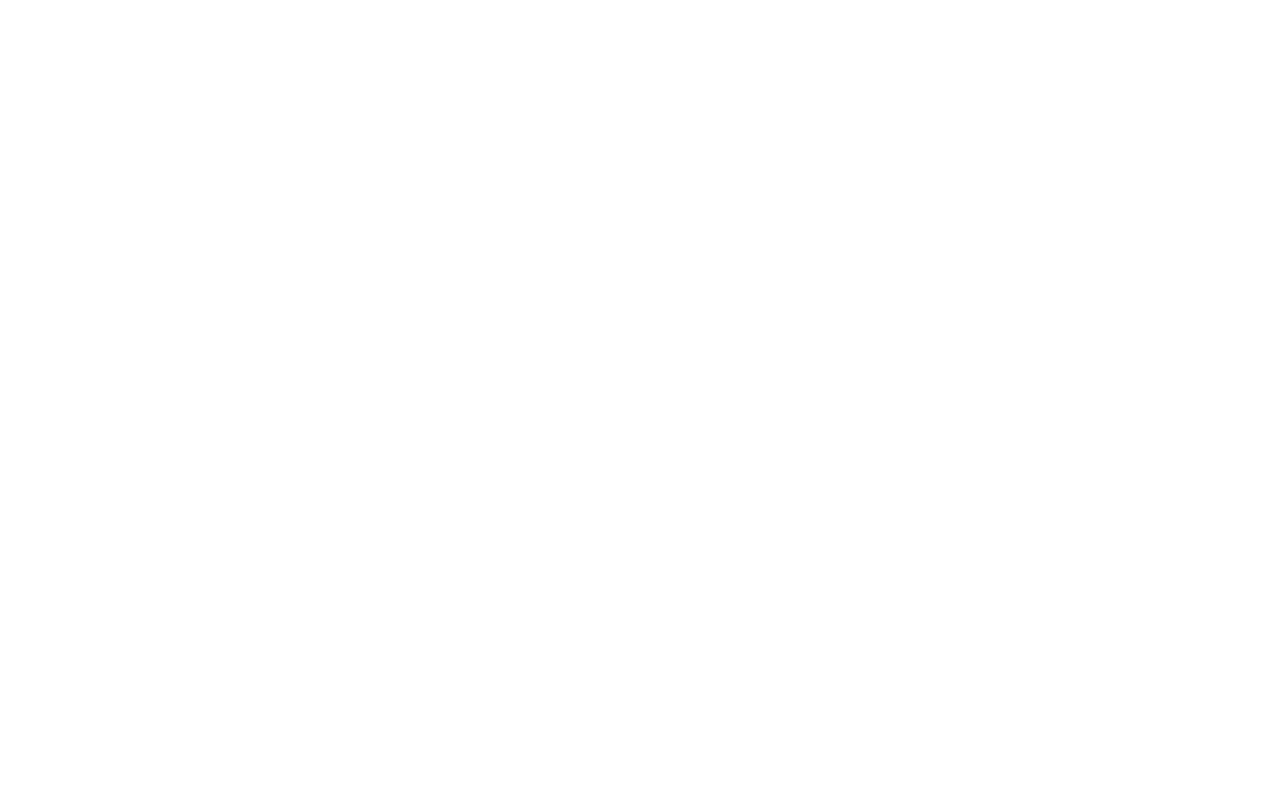
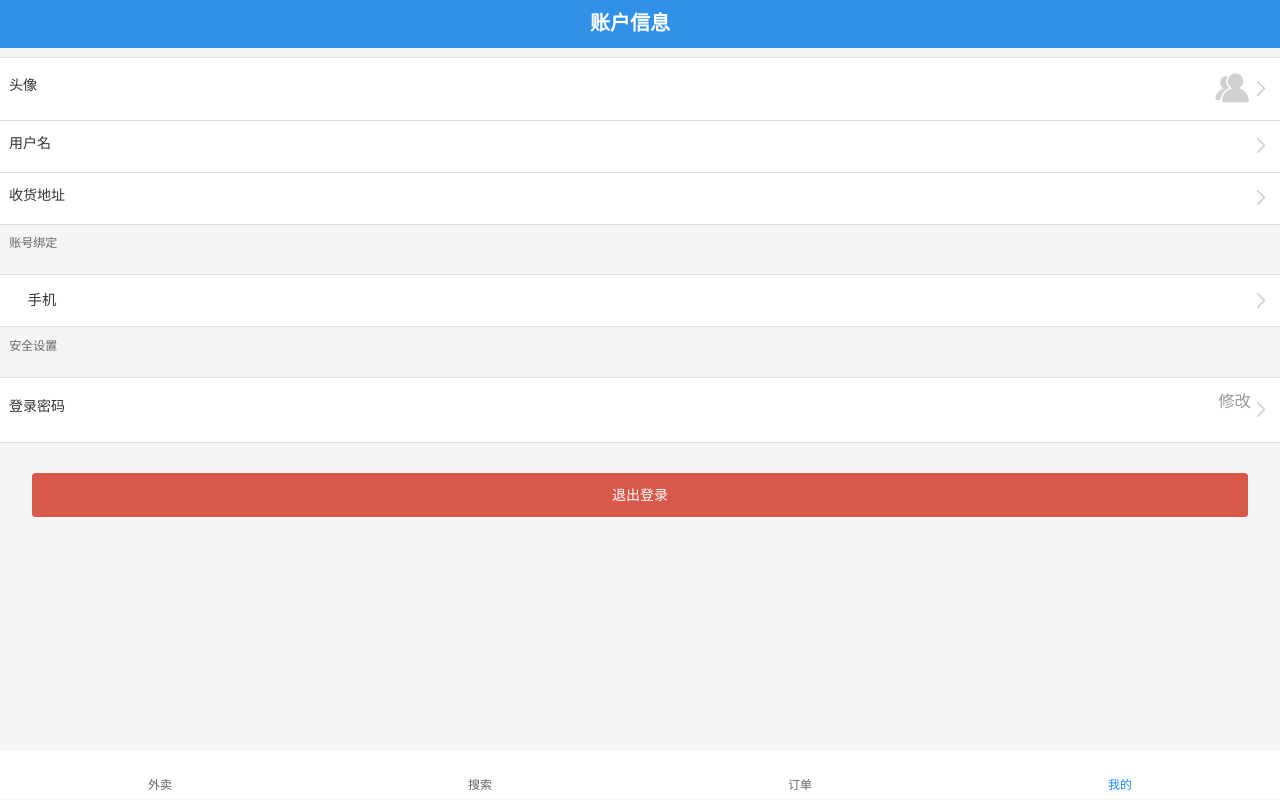
Before and after one commit to David19910306/vue3-elm, a Vue app: page /main/mine/profile in a window 1280 px wide. Before the commit this address had no page. Built offline with nearby package versions, Linux system fonts and the light colour scheme; a web font is replaced by a local one.

Commit message:
个人信息界面和相关问题完善

```diff
--- a/src/components/header/index.vue
+++ b/src/components/header/index.vue
@@ -20,7 +20,8 @@
       const { target } = event
       // console.log(event)
       target.className.includes('searchIcon') ? router.push({ path: '/main/search' }) : target.className.includes('leftIcon') ? router.go(-1)
-        : target.innerHTML === '登录|注册' ? router.push({ path: '/login' }) : console.log()
+        : target.innerHTML === '登录|注册' ? router.push({ path: '/login' })
+          : target.className.includes('user-icon') ? router.push({ path: '/main/mine' }) : router.push({ path: '' })
     }
 
     return { clickHandler }
--- a/src/router/index.ts
+++ b/src/router/index.ts
@@ -35,7 +35,14 @@
       {
         path: '/main/mine',
         name: 'MainMine',
-        component: () => import(/* webpackChunkName:"Main" */ '../views/Main/Mine/index.vue')
+        component: () => import(/* webpackChunkName:"Main" */ '../views/Main/Mine/index.vue'),
+        children: [
+          {
+            path: '/main/mine/profile',
+            name: 'Profile',
+            component: () => import(/* webpackChunkName:"Main" */ '../views/Main/Mine/profile/index.vue')
+          }
+        ]
       }
     ]
   },
--- a/src/store/state.ts
+++ b/src/store/state.ts
@@ -9,7 +9,7 @@
   geohash: '',
   cartFoods: [], // 购物车的数据存储
   restaurantInfo: {}, // 当前餐馆信息
-  userId: 0 // 用户id
+  userId: 0 // 用户id, 默认为0
 }
 
 export default state
--- a/src/views/Home/index.vue
+++ b/src/views/Home/index.vue
@@ -56,7 +56,7 @@
 
     // 组件挂载之后即可请求后台数据
     onMounted(async () => {
-      const location = await httpRequest('https://elm.cangdu.org/v1/cities', 'get', { type: 'guess' })
+      const location = await httpRequest('http://120.79.121.94:8001/v1/cities', 'get', { type: 'guess' })
       const hot = await httpRequest('/api/v1/cities', 'get', { type: 'hot' })
       const group = await httpRequest('/api/v1/cities', 'get', { type: 'group' })
       // console.log(location, hot, group)
--- a/src/views/Main/List/index.vue
+++ b/src/views/Main/List/index.vue
@@ -4,7 +4,7 @@
       <template v-slot:left><span><i class="iconfont icon-fangxiang-zuo arrowLeft leftIcon"></i></span></template>
       <template v-slot:center><span class="detail-center">订单列表</span></template>
     </Header>
-    <section class="list-container">
+    <section class="list-container" v-if="store.getters.getUserId !== 0">
       <ul class="list-ul">
         <li v-for="order in orders" :key="order.id">
           <div class="shop-avatar">
@@ -16,7 +16,7 @@
                 <h4>{{order.restaurant_name}}<i class="iconfont icon-fangxiang-you"></i></h4>
                 <p class="order-time">{{order.formatted_created_at}}</p>
               </section>
-              <section class="delay" :style="{color: `#${order.status_bar.color}`}">{{order.status_bar.title}}</section>
+              <section class="delay" :style="{color: `#${Object.keys(order).length !== 0 && order.status_bar.color}`}">{{order.status_bar.title}}</section>
             </header>
             <section class="order-list-detail">
               <p>{{`${order.basket.group[0][0].name} 等${order.basket.group.reduce((prev, curr) => prev + curr.length,0)}件商品`}}</p>
@@ -54,7 +54,7 @@
     onMounted(async () => {
       // 获取订单列表
       const result = await httpRequest(`/api/bos/v2/users/${store.getters.getUserId}/orders`, 'get', { limit: 10, offset: 0 })
-      console.log(result)
+      // console.log(store.getters.getUserId)
       orders.value = result.data
     })
 
@@ -64,7 +64,7 @@
       // console.log(restaurantId)
     }
 
-    return { orders, another }
+    return { orders, another, store }
   }
 })
 </script>
@@ -74,6 +74,7 @@
   height: 100%;
   display: flex;
   flex-direction: column;
+  background-color: #f1f1f1;
   .detail-center{
     font-size: .2rem;
     font-weight: 700;
--- a/src/views/Main/Mine/index.vue
+++ b/src/views/Main/Mine/index.vue
@@ -1,11 +1,14 @@
 <template>
-  <div class="mine">
+  <template v-if="route.path.includes('profile')">
+    <router-view></router-view>
+  </template>
+  <div class="mine" v-else>
     <Header>
       <template v-slot:left><span><i class="iconfont icon-fangxiang-zuo arrowLeft leftIcon"></i></span></template>
       <template v-slot:center><span class="detail-center">我的</span></template>
     </Header>
     <section class="profile-container">
-      <router-link :to="`${userId !== undefined && userId !== 0? '/profile': '/login'}`">
+      <router-link :to="`${userId !== 0? '/main/mine/profile': '/login'}`">
         <div class="register-login">
           <img class="login-image" :src="`${userId && userId !== 0? `https://elm.cangdu.org/img/${userInfo.avatar}`: 'https://img1.baidu.com/it/u=1303378338,2744756438&fm=253&fmt=auto&app=138&f=JPEG?w=500&h=417'}`" />
             <div class="login">
@@ -90,28 +93,32 @@
 </template>
 
 <script lang="ts">
-import { defineComponent, onMounted, reactive, toRefs } from 'vue'
+import { defineComponent, onActivated, reactive, toRefs } from 'vue'
 import Header from '@/components/header/index.vue'
 import { useStore } from 'vuex'
 import { getUserInfo } from '@/hook/mine'
+import { useRoute } from 'vue-router'
 
 export default defineComponent({
   name: 'MainMine',
   components: { Header },
   setup () {
     const store = useStore()
+    const route = useRoute()
     const state = reactive({
-      userId: store.getters.getUserId,
+      userId: store.state.userId,
       userInfo: {}
     })
 
-    onMounted(async () => {
+    onActivated(async () => {
+      console.log(store.state.userId, 'userId')
+      if (store.getters.getUserId === 0) return state.userInfo
       const userInfo = await getUserInfo(store.getters.getUserId)
       state.userInfo = userInfo
       console.log(userInfo)
     })
 
-    return { ...toRefs(state) }
+    return { ...toRefs(state), route }
   }
 })
 </script>
@@ -130,6 +137,7 @@
     font-size: .25rem;
   }
   .profile-container{
+    flex: 1;
     .register-login{
       height: .9rem;
       background-color: #3190e8;
--- /dev/null
+++ b/src/views/Main/Mine/profile/index.vue
@@ -0,0 +1,152 @@
+<template>
+  <div class="profile">
+    <Header>
+      <template v-slot:left><span><i class="iconfont icon-fangxiang-zuo arrowLeft leftIcon"></i></span></template>
+      <template v-slot:center><span class="detail-center">账户信息</span></template>
+    </Header>
+    <section class="profile-info">
+      <section class="headportrait">
+        <h2>头像</h2>
+        <div class="headportrait-div">
+          <Icon name="friends" size="0.4rem" color="#d0d0d0"/>
+          <Icon name="arrow" size="0.2rem" color="#d0d0d0"/>
+        </div>
+      </section>
+      <router-link to="">
+        <section class="username">
+          <h2>用户名</h2>
+          <Icon name="arrow" size="0.2rem" color="#d0d0d0"/>
+        </section>
+      </router-link>
+      <router-link to="">
+        <section class="username">
+          <h2>收货地址</h2>
+          <Icon name="arrow" size="0.2rem" color="#d0d0d0"/>
+        </section>
+      </router-link>
+      <p class="bind-account">账号绑定</p>
+      <section class="phone">
+        <span class="iconfont icon-phone-iphone"></span>
+        <label>手机</label>
+        <Icon name="arrow" size="0.2rem" color="#d0d0d0"/>
+      </section>
+      <p class="bind-account">安全设置</p>
+      <router-link to="">
+        <section class="username" style="border-top: 1px solid #ddd;">
+          <h2>登录密码</h2>
+          <span class="changePassword">
+            <p>修改</p>
+            <Icon name="arrow" size="0.2rem" color="#d0d0d0"/>
+          </span>
+        </section>
+      </router-link>
+      <Button class="logout" color="#d8584a" block>退出登录</Button>
+    </section>
+  </div>
+</template>
+
+<script lang="ts">
+import { defineComponent } from 'vue'
+import { Icon, Button } from 'vant'
+import Header from '@/components/header/index.vue'
+
+export default defineComponent({
+  name: 'Profile',
+  components: { Header, Icon, Button },
+  setup () {
+    console.log('@')
+  }
+})
+</script>
+
+<style lang="less" scoped>
+.profile{
+  height: 100%;
+  display: flex;
+  flex-direction: column;
+  background-color: #f5f5f5;
+  .detail-center{
+    font-size: .2rem;
+    font-weight: 700;
+  }
+  .arrowLeft{
+    font-size: .25rem;
+  }
+  .profile-info{
+    flex: 1;
+    .headportrait{
+      margin-top: 0.09rem;
+      padding: 0.11rem 0.09rem;
+      display: flex;
+      justify-content: space-between;
+      align-items: center;
+      border-top: 1px solid #ddd;
+      border-bottom: 1px solid #ddd;
+      background: #fff;
+      h2{
+        font-size: .14rem;
+        color: #333;
+        font-weight: 500;
+        align-items: center;
+      }
+      .headportrait-div{
+        display: flex;
+        align-items: center;
+      }
+    }
+    .username{
+      padding: 0.11rem 0.09rem;
+      display: flex;
+      justify-content: space-between;
+      align-items: center;
+      background: #fff;
+      border-bottom: 1px solid #ddd;
+      h2{
+        font-size: .14rem;
+        color: #333;
+        font-weight: 500;
+        align-items: center;
+      }
+      .changePassword{
+        display: flex;
+        align-items: center;
+        p{
+          color: #999;
+          font-size: .164rem;
+          font-weight: 300;
+        }
+      }
+    }
+    .bind-account{
+      padding: 0.093rem;
+      font-size: .12rem;
+      color: #666;
+    }
+    .phone{
+      padding: .1rem .09rem;
+      border-bottom: 1px solid #ddd;
+      border-top: 1px solid #ddd;
+      display: flex;
+      background-color: #fff;
+      align-items: center;
+      span{
+        color: #3190e8;
+        font-size: .2rem;
+      }
+      label{
+        flex: 1;
+        font-size: .144rem;
+        color: #333;
+        font-weight: 500;
+        margin-left: .03rem;
+      }
+    }
+    .logout{
+      width: 95%;
+      margin: 0 auto;
+      margin-top: .3rem;
+      border-radius: 3px;
+    }
+  }
+}
+</style>
--- a/src/views/Main/Msite/index.vue
+++ b/src/views/Main/Msite/index.vue
@@ -3,7 +3,12 @@
     <Header>
       <template v-slot:left><span><i class="iconfont icon-sousuo searchIcon"></i></span></template>
       <template v-slot:center><span class="city-name">{{location.name}}</span></template>
-      <template v-slot:right><span>登录|注册</span></template>
+      <template v-slot:right>
+        <span>
+          <i class="iconfont icon-31wode user-icon" v-if="store.getters.getUserId"></i>
+          <template v-else>登录|注册</template>
+        </span>
+      </template>
     </Header>
     <section class="msite-content">
       <section class="swipe-container">
@@ -59,7 +64,7 @@
       }
     })
 
-    return { ...toRefs(state) }
+    return { ...toRefs(state), store }
   }
 })
 </script>
@@ -71,6 +76,10 @@
   flex-direction: column;
   .searchIcon{
     font-size: .23rem;
+    font-weight: bolder;
+  }
+  .user-icon{
+    font-size: .25rem;
     font-weight: bolder;
   }
   .city-name{
--- a/vue.config.js
+++ b/vue.config.js
@@ -14,7 +14,7 @@
     open: true,
     proxy: {
       '/api': {
-        target: 'https://elm.cangdu.org/', // , 'http://120.79.121.94:8001/'
+        target: 'https://elm.cangdu.org/', // 'http://120.79.121.94:8001/',
         ws: true,
         secure: false,
         changeOrigin: true,
```
Also changed, not shown: src/views/Login/index.vue (+13 -6 lines).
